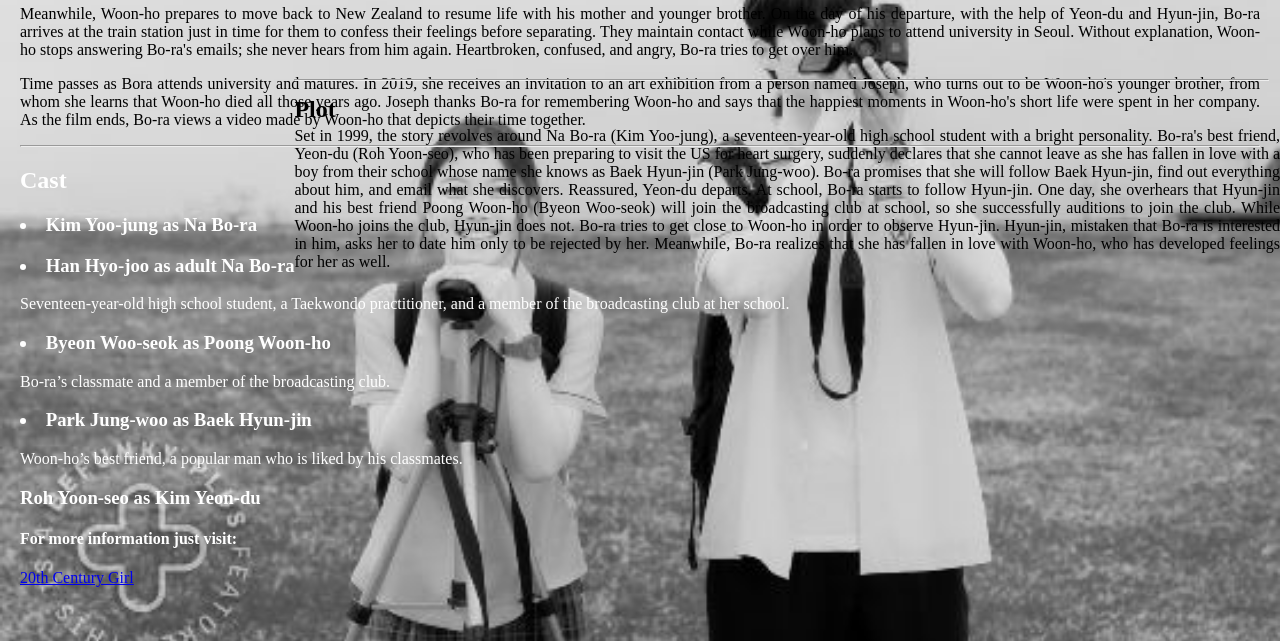
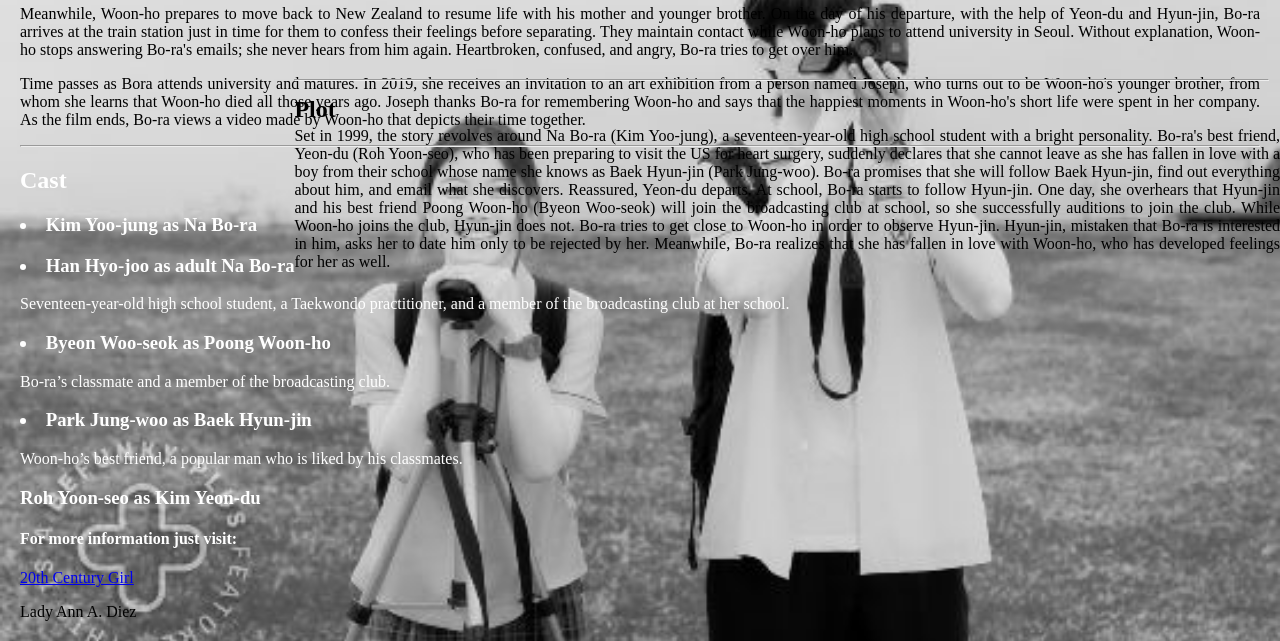
Before and after one commit to dyannz/Ladyann, a plain HTML site: page index.html in a window 1280 px wide. Shown: the part 159-800 px from the top of the page. Drawn offline with Linux system fonts and the light colour scheme.

Commit message:
Update index.html

```diff
--- a/index.html
+++ b/index.html
@@ -64,6 +64,8 @@ Hyun-jin, mistaken that Bo-ra is interested in him, asks her to date him only to
 
 <h4 style="color: white">For more information just visit:</h4> <a href="https://en.wikipedia.org/wiki/20th_Century_Girl"> 20th Century Girl </a>
 
+<p> Lady Ann A. Diez </p>
+
 
 
 </body>
```
